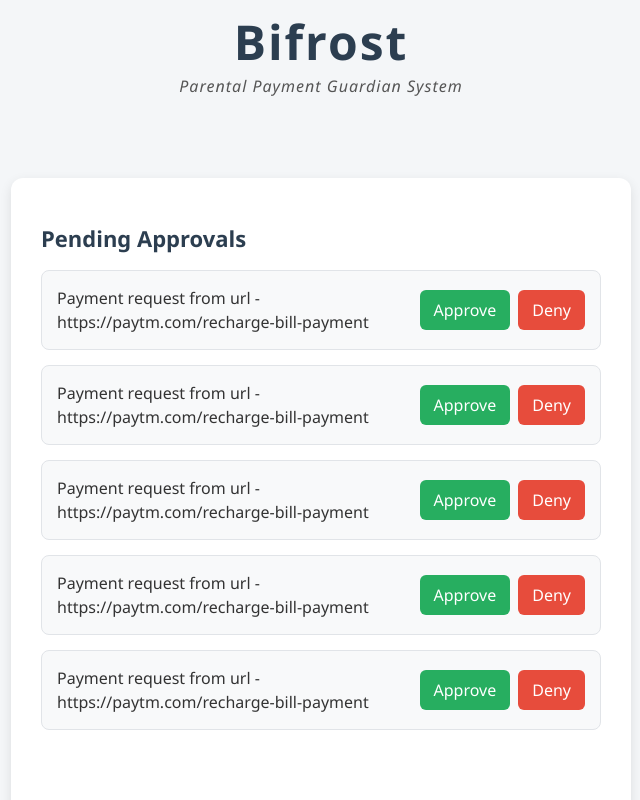
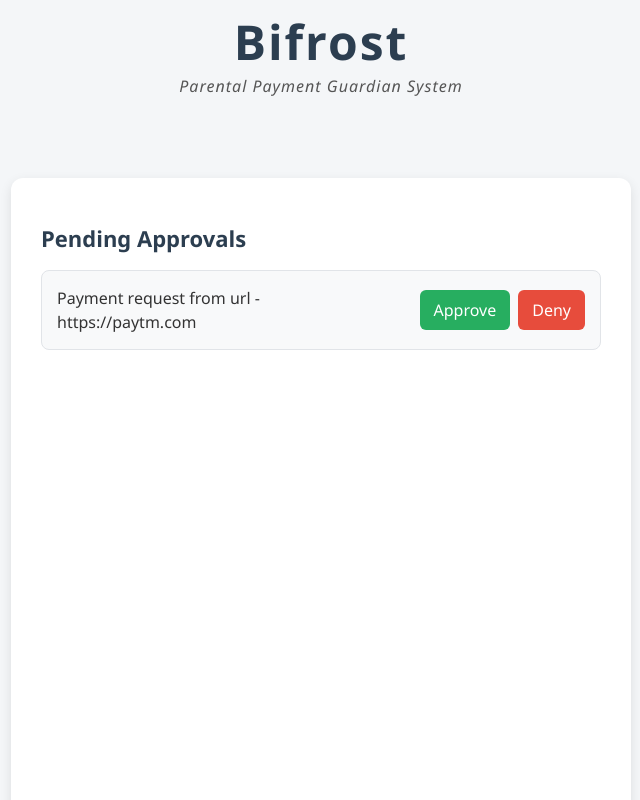
Before and after one commit to SoumitraRai/BiFrost, a React (Vite) app in the folder bifrost-ui/: page / in a window 1280 px wide. Shown: the top 800 px of the page, without its empty margins (319-959 px from the left). Built offline with nearby package versions, Linux system fonts and the light colour scheme; no server answers.

Commit message:
Linked payment links and log to frontend

```diff
--- a/bifrost-ui/src/ui/App.tsx
+++ b/bifrost-ui/src/ui/App.tsx
@@ -3,16 +3,11 @@ import "./App.css";
 
 function App() {
   const [logs, setLogs] = useState("");
-  const [pendingPayments, setPendingPayments] = useState([
-    { id: 1, message: "Payment request from url - https://paytm.com/recharge-bill-payment" },
-    { id: 2, message: "Payment request from url - https://paytm.com/recharge-bill-payment" },
-    { id: 3, message: "Payment request from url - https://paytm.com/recharge-bill-payment" },
-    { id: 4, message: "Payment request from url - https://paytm.com/recharge-bill-payment" },
-    { id: 5, message: "Payment request from url - https://paytm.com/recharge-bill-payment" },
-  ]);
+  const [pendingPayments, setPendingPayments] = useState<
+    { id: number; message: string }[]
+  >([]);
 
   useEffect(() => {
-    // Replace with your real proxy server endpoint
     const fetchLogs = async () => {
       try {
         const response = await fetch("/proxy_logs/proxy.log");
@@ -24,7 +19,25 @@ function App() {
       }
     };
 
+    const fetchPaymentRequests = async () => {
+      try {
+        const response = await fetch("/proxy_logs/payment_links.txt");
+        const text = await response.text();
+        const lines = text.split("\n").filter(Boolean);
+
+        const formattedRequests = lines.map((url, index) => ({
+          id: index + 1,
+          message: `Payment request from url - ${url}`,
+        }));
+
+        setPendingPayments(formattedRequests);
+      } catch (error) {
+        console.error("Error loading payment requests:", error);
+      }
+    };
+
     fetchLogs();
+    fetchPaymentRequests();
 
     const interval = setInterval(fetchLogs, 5000);
     return () => clearInterval(interval);
@@ -32,14 +45,14 @@ function App() {
 
   const handleApprove = (id: number) => {
     console.log(`Approved payment ID: ${id}`);
-    setPendingPayments(pendingPayments.filter(item => item.id !== id));
-    // You can send approval to backend here
+    setPendingPayments((prev) => prev.filter((item) => item.id !== id));
+    // Optional: Send approval to backend
   };
 
   const handleDeny = (id: number) => {
     console.log(`Denied payment ID: ${id}`);
-    setPendingPayments(pendingPayments.filter(item => item.id !== id));
-    // You can send denial to backend here
+    setPendingPayments((prev) => prev.filter((item) => item.id !== id));
+    // Optional: Send denial to backend
   };
 
   return (
```
Also changed, not shown: bifrost-ui/public/proxy_logs/payment_links.txt (added).
